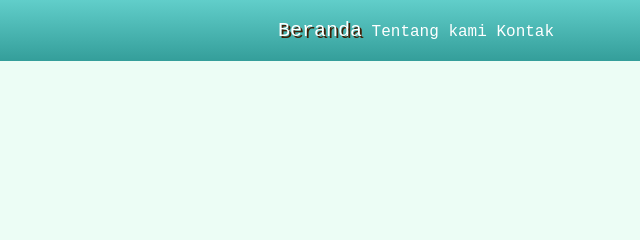
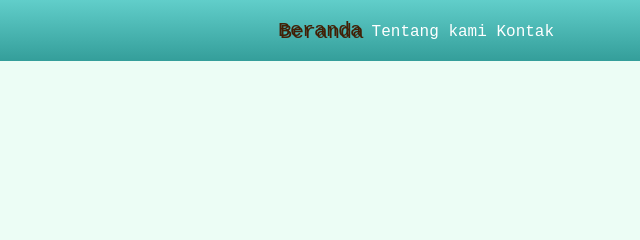
Before and after one commit to hugocopilot/lomba-website-ai, a plain HTML site: page home.html in a window 1280 px wide. In both pictures the pointer is over the link "Beranda". Shown: the top 240 px of the page, 224-864 px from the left. Drawn offline with Linux system fonts and the light colour scheme.

Commit message:
Nov 22, 2026, 8:25 AM

```diff
--- a/css/home.css
+++ b/css/home.css
@@ -28,6 +28,7 @@ a {
 .header-box a:hover,
 .header-box a:focus-visible {
     font-size: calc(1rem + 4px);
+    color: #422006;
     text-shadow: 2px 2px #422006;;
 }
 
```
